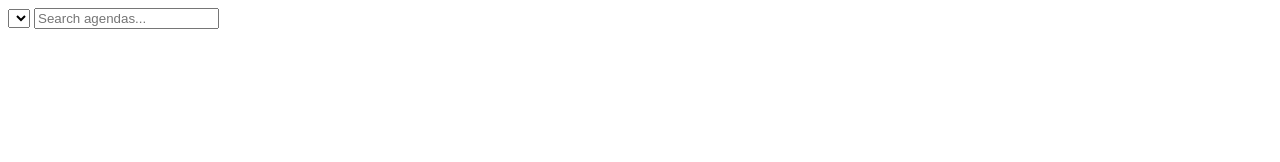
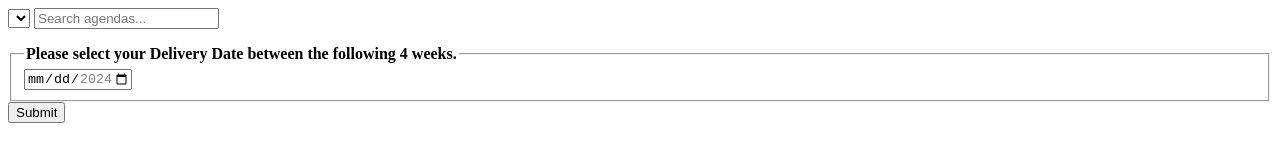
Before and after one commit to leiliheidarishizari/Space-Repetition-Tracker, a plain HTML site: page index.html in a window 1280 px wide. Drawn offline with Linux system fonts and the light colour scheme.

Commit message:
added meta information, and form labels and submit

```diff
--- a/index.html
+++ b/index.html
@@ -1,9 +1,13 @@
 <!DOCTYPE html>
 <html>
   <head>
+    <meta charset="UTF-8">
+    <meta name="viewport" content="width=device-width, initial-scale=1.0">
+    <meta http-equiv="X-UA-Compatible" content="IE=edge">
     <script type="module" src="script.js"></script>
   </head>
   <body>
+    <form>
       <select id="userDropdown">
         <!-- User options will be populated here -->
       </select>
@@ -11,5 +15,13 @@
       <ul id="agendaList">
         <!-- User agendas will be displayed here -->
       </ul>
+      <fieldset class="form-delivery">
+        <legend><b>Please select your Delivery Date between the following 4 weeks.</b></legend>
+
+        <label for="delivery-date"></label>
+        <input type="date" id="delivery-date" name="delivery-date" min="2024-11-18" max="2024-12-14">
+      </fieldset>
+      <button>Submit</button>
+    </form>
   </body>
 </html>
```
Lines whose indentation alone changed are shown as unchanged.
